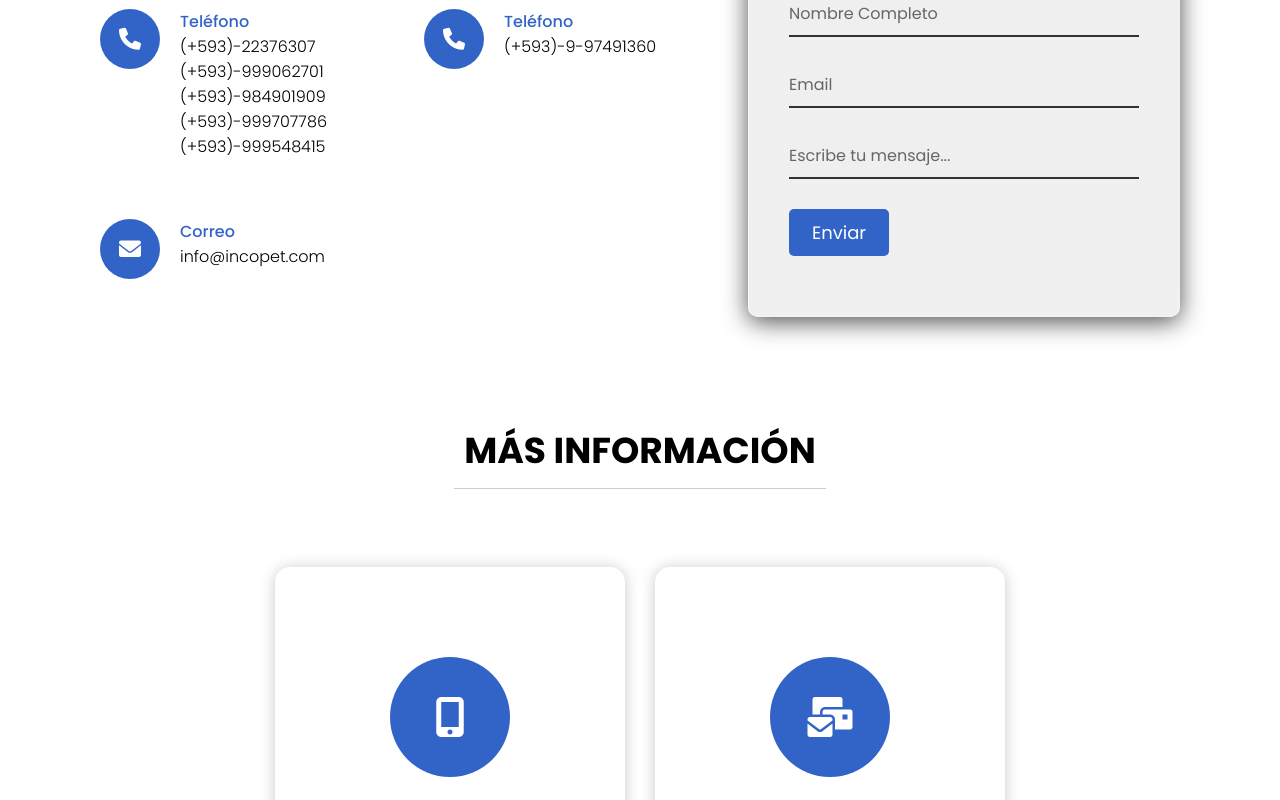
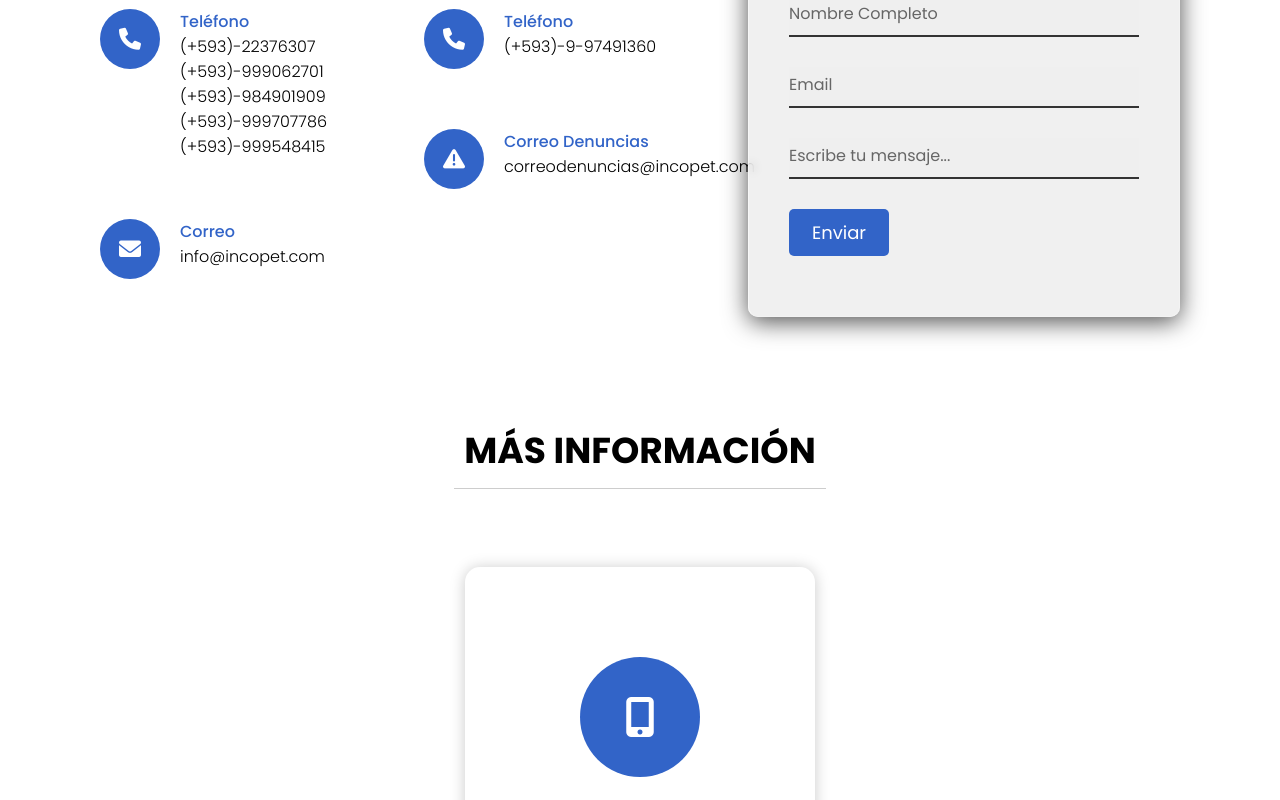
Before and after one commit to mario-pr123/incopet, a React (Create React App) app: page /contacto in a window 1280 px wide. Shown: the part 1360-2160 px from the top of the page. Built offline with nearby package versions, Linux system fonts and the light colour scheme; a web font is replaced by a local one.

Commit message:
Update Contact.jsx

```diff
--- a/src/pages/contact/Contact.jsx
+++ b/src/pages/contact/Contact.jsx
@@ -129,6 +129,18 @@ export default function Contact() {
                 <p>(+593)-9-97491360</p>
               </div>
             </div>
+            <div className="contactInfoBox">
+                <div className="contactIcon">
+                    <i className="fa-solid fa-triangle-exclamation"></i>
+                </div>
+                <div className="contactInfoText">
+                  <h4>Correo Denuncias</h4>
+                  <p>
+                    <a href="mailto:info@incopet.com">correodenuncias@incopet.com</a>
+                  </p>
+                </div>
+              </div>
+
           </div>
           <div className="contactForm">
             <form ref={form} onSubmit={sendEmail}>
@@ -209,19 +221,7 @@ export default function Contact() {
             </div>
           </div>
         </div>
-        <div className="contactExtraBox">
-          <div className="contactExtraIcon">
-            <i className="fas fa-mail-bulk"></i>
-          </div>
-          <div className="contactExtraContent">
-            <h3>Correo de Denuncias</h3>
-            <div className="contactDenuncias">
-              <a href="mailto:correodenuncias@incopet.com">
-                correodenuncias@incopet.com
-              </a>
-            </div>
-          </div>
-        </div>
+
       </div>
     </div>
   );
```
